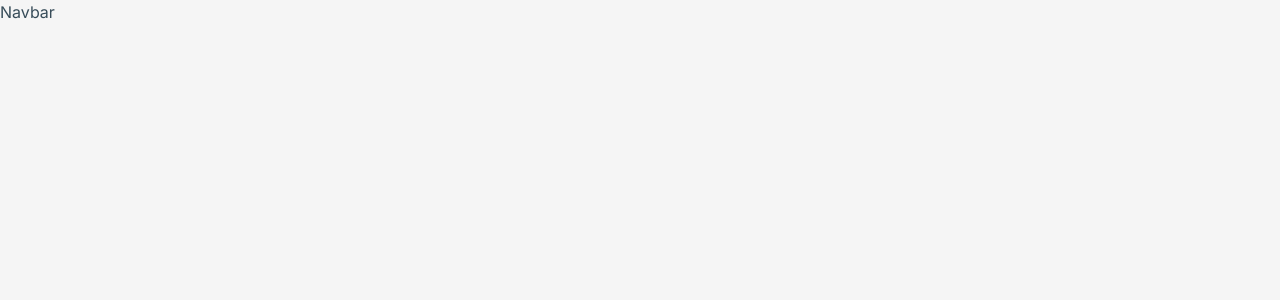
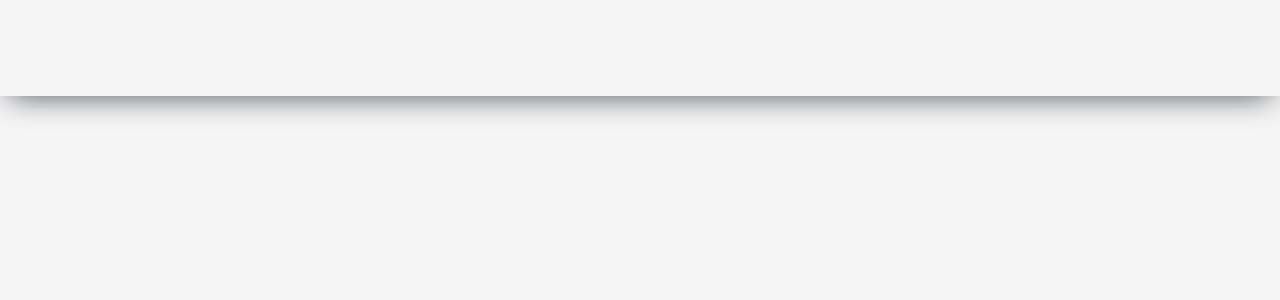
Before and after one commit to harukafujii13/portfolio, a Next.js app: page / in a window 1280 px wide. Shown: the top 300 px of the page. Built offline with nearby package versions, Linux system fonts and the light colour scheme.

Commit message:
added css

```diff
--- a/src/components/Nav/navbar.component.tsx
+++ b/src/components/Nav/navbar.component.tsx
@@ -1,5 +1,12 @@
 'use client';
 
 export default function Navbar() {
-  return <div>Navbar</div>;
+  return (
+    <div className="w-full shadow-navbarShadow h-20 lg:h-[12vh] sticky top-0 z-50 bg-bg-light px-4">
+      <div className="max-w-container h-full mx-auto py-1 flex items-center justify-between">
+        <div></div>
+        <div></div>
+      </div>
+    </div>
+  );
 }
```
